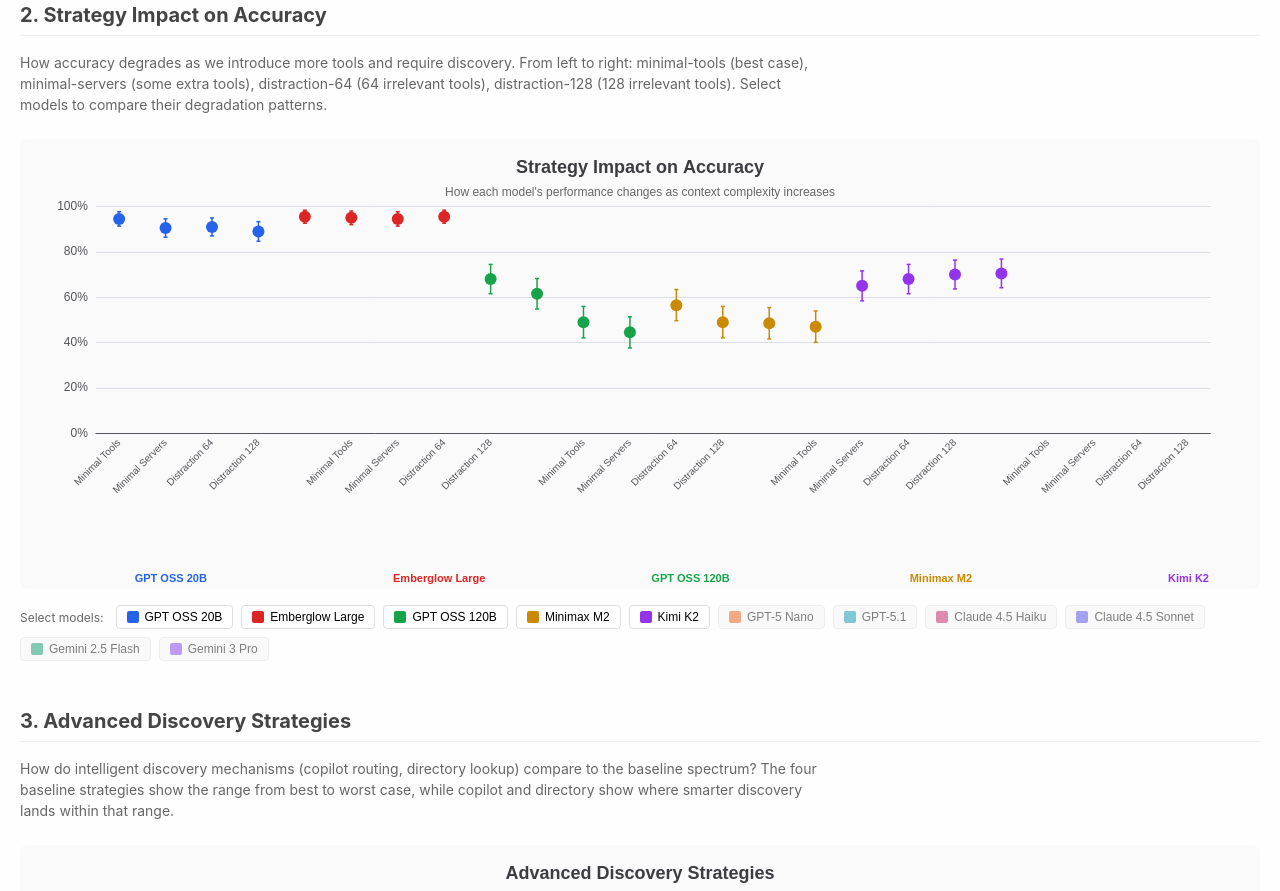
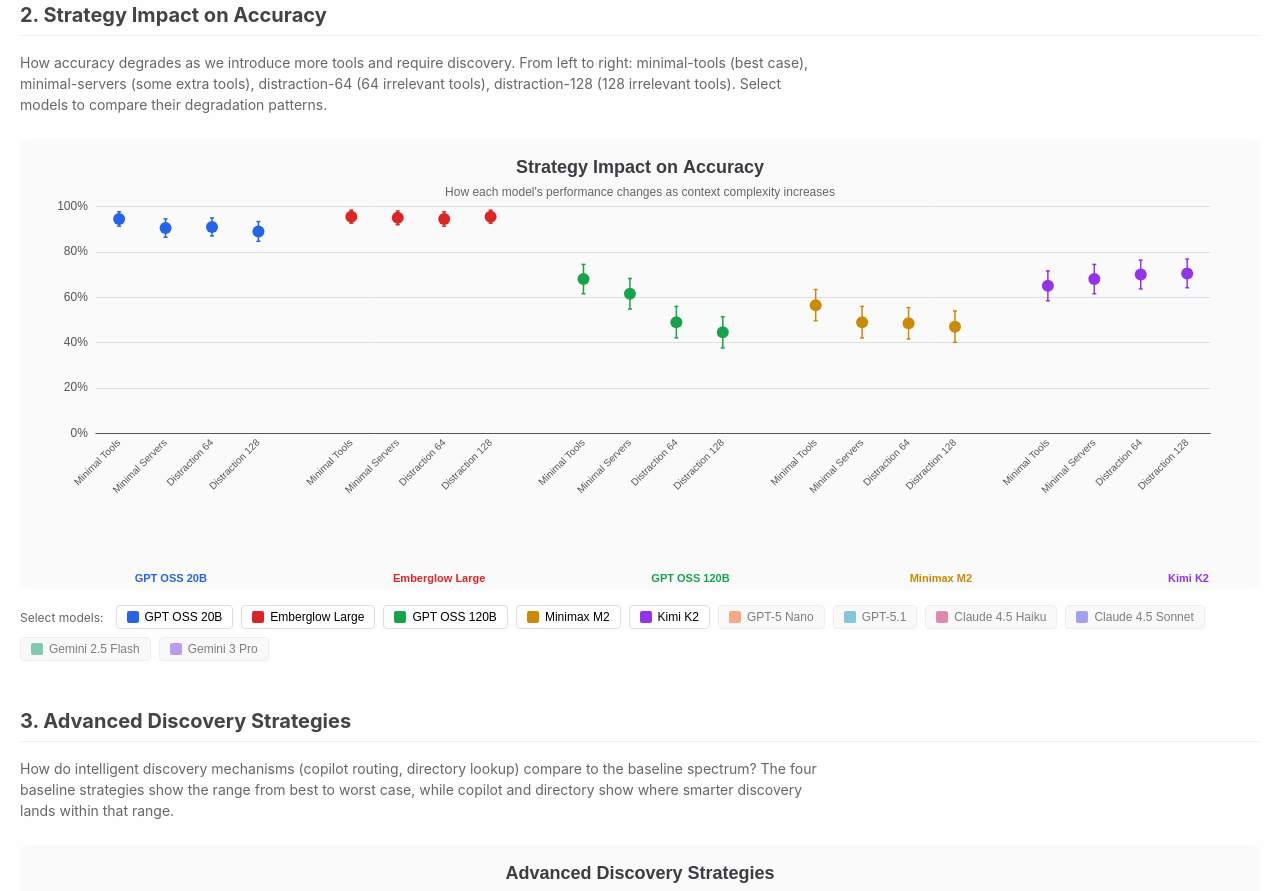
Before and after one commit to geelen/progressivemcpbench, an Astro site in the folder report/: page / in a window 1280 px wide. Shown: the part 844-1735 px from the top of the page. Built offline with nearby package versions, Linux system fonts and the light colour scheme; Astro itself is replaced by a stand-in of ours.

Commit message:
Fix x-axis alignment in StrategyProgressionChart and AdvancedStrategiesChart
Data points now use correct xIndex that accounts for spacer entries in xAxisData, ensuring labels and data stay aligned.

```diff
--- a/report/src/components/AdvancedStrategiesChart.tsx
+++ b/report/src/components/AdvancedStrategiesChart.tsx
@@ -70,10 +70,12 @@
       run: RunSummary | undefined;
       color: string;
       isAdvanced: boolean;
+      xIndex: number;
     }> = [];
 
     models.forEach((model, modelIdx) => {
       BASELINE_STRATEGIES.forEach(stratId => {
+        const xIndex = xAxisData.length;
         xAxisData.push(getStrategyLabel(stratId));
         const run = runsMap.get(`${model.id}::${stratId}`);
         dataPoints.push({
@@ -82,19 +84,14 @@
           run,
           color: colors.get(model.id) || MODEL_COLORS[0],
           isAdvanced: false,
+          xIndex,
         });
       });
 
-      xAxisData.push("");
-      dataPoints.push({
-        model,
-        strategy: "",
-        run: undefined,
-        color: colors.get(model.id) || MODEL_COLORS[0],
-        isAdvanced: false,
-      });
+      xAxisData.push(""); // spacer between baseline and advanced
 
       ADVANCED_STRATEGIES.forEach(stratId => {
+        const xIndex = xAxisData.length;
         xAxisData.push(getStrategyLabel(stratId));
         const run = runsMap.get(`${model.id}::${stratId}`);
         dataPoints.push({
@@ -103,18 +100,12 @@
           run,
           color: colors.get(model.id) || MODEL_COLORS[0],
           isAdvanced: true,
+          xIndex,
         });
       });
 
       if (modelIdx < models.length - 1) {
-        xAxisData.push("");
-        dataPoints.push({
-          model,
-          strategy: "",
-          run: undefined,
-          color: "#fff",
-          isAdvanced: false,
-        });
+        xAxisData.push(""); // spacer between model groups
       }
     });
 
@@ -124,21 +115,21 @@
   const getChartOptions = (): echarts.EChartsOption => {
     const { xAxisData, dataPoints, models } = chartData();
 
-    const customSeriesData = dataPoints.map((d, idx) => {
-      if (!d.run) return [idx, null, null, null, d.color, d.isAdvanced];
+    const customSeriesData = dataPoints.map((d) => {
+      if (!d.run) return [d.xIndex, null, null, null, d.color, d.isAdvanced];
       const mean = d.run.score.mean ?? 0;
       const stderr = d.run.score.stderr ?? 0;
       const ci95 = stderr * 1.96;
-      return [idx, Math.min(1, mean + ci95), Math.max(0, mean - ci95), mean, d.color, d.isAdvanced];
+      return [d.xIndex, Math.min(1, mean + ci95), Math.max(0, mean - ci95), mean, d.color, d.isAdvanced];
     });
 
     const modelPositions: Array<{ model: ModelConfig; center: number }> = [];
-    let currentIdx = 0;
+    let pos = 0;
     models.forEach((model, modelIdx) => {
-      const start = currentIdx;
-      currentIdx += BASELINE_STRATEGIES.length + 1 + ADVANCED_STRATEGIES.length;
-      if (modelIdx < models.length - 1) currentIdx++;
-      const end = currentIdx - 1;
+      const start = pos;
+      pos += BASELINE_STRATEGIES.length + 1 + ADVANCED_STRATEGIES.length; // +1 for spacer between baseline/advanced
+      if (modelIdx < models.length - 1) pos++; // spacer between models
+      const end = pos - 1;
       modelPositions.push({ model, center: (start + end) / 2 });
     });
 
--- a/report/src/components/StrategyProgressionChart.tsx
+++ b/report/src/components/StrategyProgressionChart.tsx
@@ -64,21 +64,19 @@
     const runsMap = runsByModelStrategy();
     const colors = modelColorMap();
 
-    const categories: string[] = [];
+    const xAxisData: string[] = [];
     const dataPoints: Array<{
       model: ModelConfig;
       strategy: string;
       run: RunSummary | undefined;
       color: string;
-      categoryIndex: number;
+      xIndex: number;
     }> = [];
 
     models.forEach((model, modelIdx) => {
       PROGRESSION_STRATEGIES.forEach((stratId, stratIdx) => {
-        const categoryLabel = modelIdx === 0
-          ? strategyLabels()[stratIdx]
-          : "";
-        categories.push(categoryLabel);
+        const xIndex = xAxisData.length;
+        xAxisData.push(strategyLabels()[stratIdx]);
 
         const run = runsMap.get(`${model.id}::${stratId}`);
         dataPoints.push({
@@ -86,41 +84,39 @@
           strategy: stratId,
           run,
           color: colors.get(model.id) || MODEL_COLORS[0],
-          categoryIndex: categories.length - 1,
+          xIndex,
         });
       });
       if (modelIdx < models.length - 1) {
-        categories.push("");
+        xAxisData.push(""); // spacer between model groups
       }
     });
 
-    return { categories, dataPoints, models };
+    return { xAxisData, dataPoints, models };
   });
 
   const getChartOptions = (): echarts.EChartsOption => {
-    const { dataPoints, models } = chartData();
-    const strategies = strategyLabels();
+    const { xAxisData, dataPoints, models } = chartData();
 
-    const xAxisData: string[] = [];
     const modelPositions: Array<{ model: ModelConfig; start: number; end: number }> = [];
-
+    let pos = 0;
     models.forEach((model, modelIdx) => {
-      const start = xAxisData.length;
-      strategies.forEach(s => xAxisData.push(s));
-      const end = xAxisData.length - 1;
+      const start = pos;
+      pos += PROGRESSION_STRATEGIES.length;
+      const end = pos - 1;
       modelPositions.push({ model, start, end });
       if (modelIdx < models.length - 1) {
-        xAxisData.push("");
+        pos++; // account for spacer
       }
     });
 
-    const seriesData = dataPoints.map((d, idx) => {
+    const seriesData = dataPoints.map((d) => {
       if (!d.run) return null;
       const mean = d.run.score.mean ?? 0;
       const stderr = d.run.score.stderr ?? 0;
       const ci95 = stderr * 1.96;
       return {
-        value: [idx, mean],
+        value: [d.xIndex, mean],
         itemStyle: { color: d.color },
         run: d.run,
         model: d.model,
@@ -131,12 +127,12 @@
       };
     }).filter(Boolean);
 
-    const customSeriesData = dataPoints.map((d, idx) => {
-      if (!d.run) return [idx, null, null, null, d.color];
+    const customSeriesData = dataPoints.map((d) => {
+      if (!d.run) return [d.xIndex, null, null, null, d.color];
       const mean = d.run.score.mean ?? 0;
       const stderr = d.run.score.stderr ?? 0;
       const ci95 = stderr * 1.96;
-      return [idx, Math.min(1, mean + ci95), Math.max(0, mean - ci95), mean, d.color];
+      return [d.xIndex, Math.min(1, mean + ci95), Math.max(0, mean - ci95), mean, d.color];
     });
 
     return {
```
